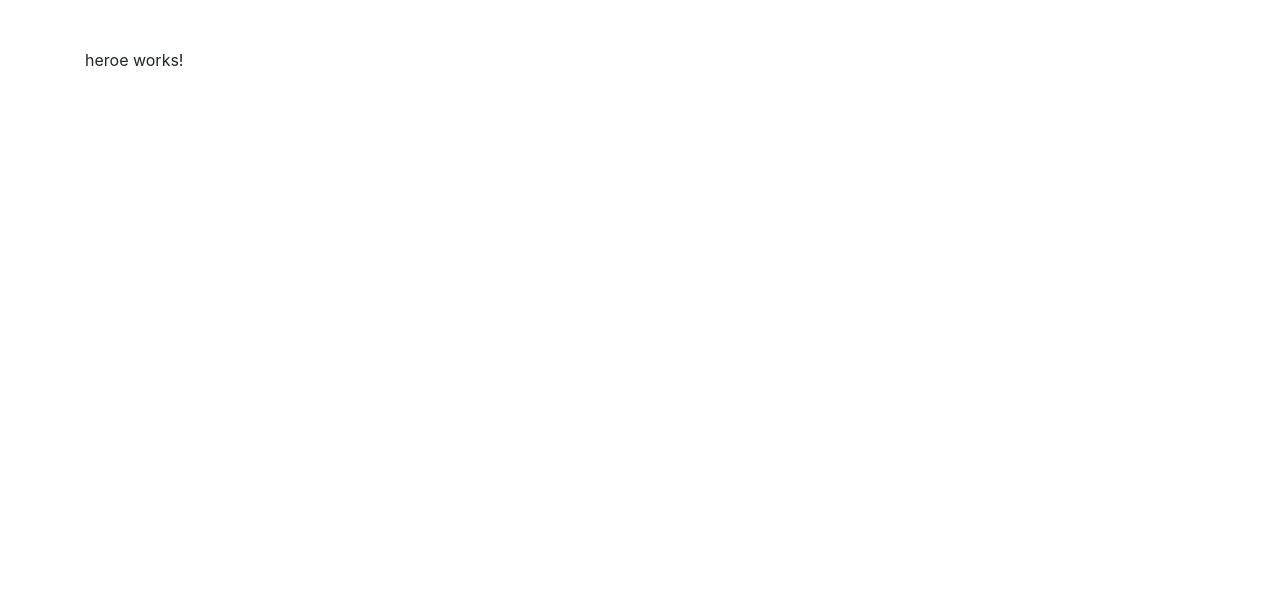
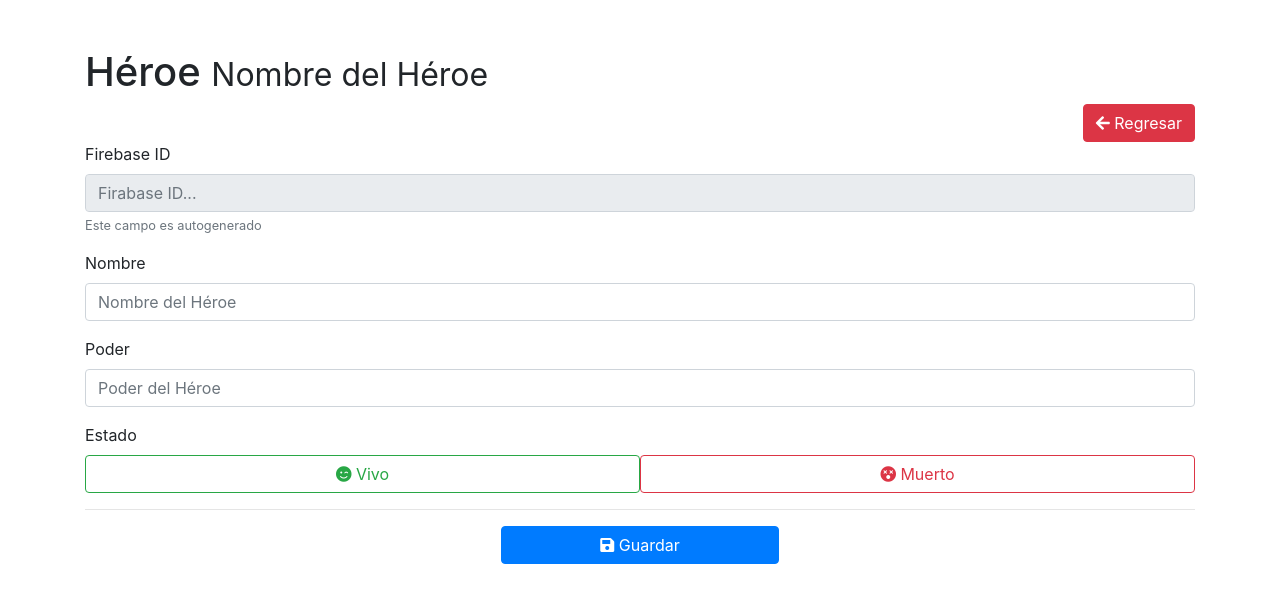
Before and after one commit to elkingutierrex/Udemy-Angular8-heroesApp, an Angular app: page /heroe/1 in a window 1280 px wide. Shown: the top 602 px of the page. Built offline with nearby package versions, Linux system fonts and the light colour scheme.

Commit message:
209 - Diseño de la página de Héroe

```diff
--- a/src/app/pages/heroe/heroe.component.html
+++ b/src/app/pages/heroe/heroe.component.html
@@ -1 +1,58 @@
-<p>heroe works!</p>
+<h1>
+    Héroe
+    <small>Nombre del Héroe</small>
+</h1>
+
+<div class="row text-right">
+    <div class="col">
+        <button class="btn btn-danger" [routerLink]="['/heroes']">
+      <i class="fa fa-arrow-left"></i> Regresar
+    </button>
+    </div>
+</div>
+
+<div class="row animated fadeIn faster">
+    <div class="col">
+        <form>
+            <div class="form-group">
+                <label> Firebase ID</label>
+                <input class="form-control" type="text" placeholder="Firabase ID..." disabled>
+                <small class="form-text text-muted">Este campo es autogenerado</small>
+            </div>
+
+            <div class="form-group">
+                <label> Nombre</label>
+                <input class="form-control" type="text" placeholder="Nombre del Héroe">
+
+            </div>
+
+            <div class="form-group">
+                <label> Poder</label>
+                <input class="form-control" type="text" placeholder="Poder del Héroe">
+
+            </div>
+
+            <div class="form-group">
+                <label>Estado</label>
+                <br>
+                <button class="btn btn-outline-success w-50" type="button">
+                <i class="fa fa-smile-wink"></i>
+                Vivo
+              </button>
+                <button class="btn btn-outline-danger w-50" type="button">
+                  <i class="fa fa-dizzy"></i>
+                  Muerto
+                </button>
+            </div>
+
+            <hr>
+            <div class="form-group text-center">
+                <button type="submit" class="btn btn-primary w-25">
+                  <i class="fa fa-save"></i>
+                  Guardar
+                </button>
+            </div>
+
+        </form>
+    </div>
+</div>
```
